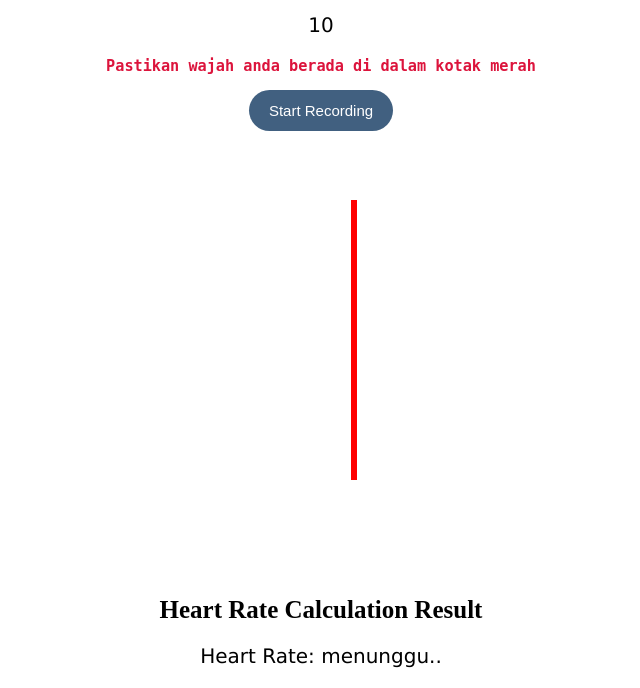
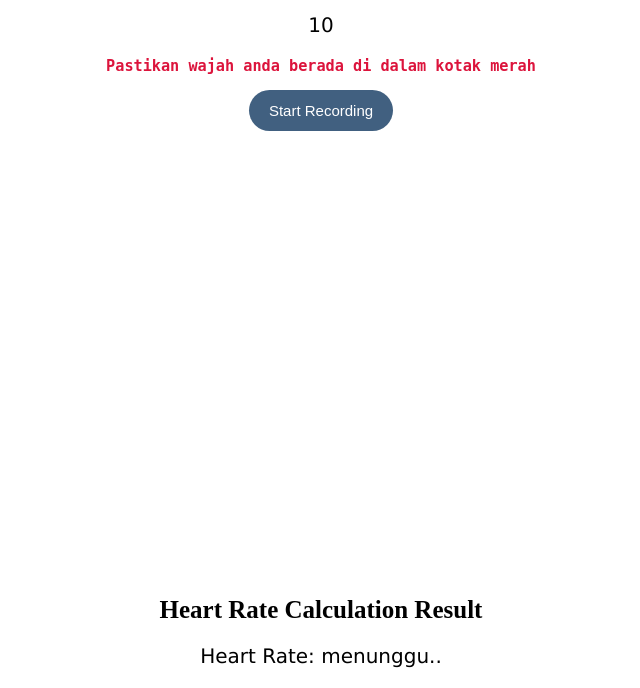
Before and after one commit to mctosima/Flask-Heart-Rate-Counting, a Flask app: page / in a window 1280 px wide; the page is wider, and only the part inside the window is pictured. Shown: the part 150-838 px from the top of that part, without its empty margins (319-959 px from the left). Run offline with Flask 3, Linux system fonts and the light colour scheme; some libraries are stand-ins or nearby versions.

Commit message:
Update style.css

```diff
--- a/static/style.css
+++ b/static/style.css
@@ -78,16 +78,6 @@ button {
 	align-items: center;
 }
 
-.video:before {
-    content: " ";
-    position: absolute;
-    top: 350px;
-    left: 670px;
-    right: 670px;
-    bottom: 170px;
-    border: 3px solid red;
-}
-
 .hasil {
 	padding-top: 50px;
 }
```
